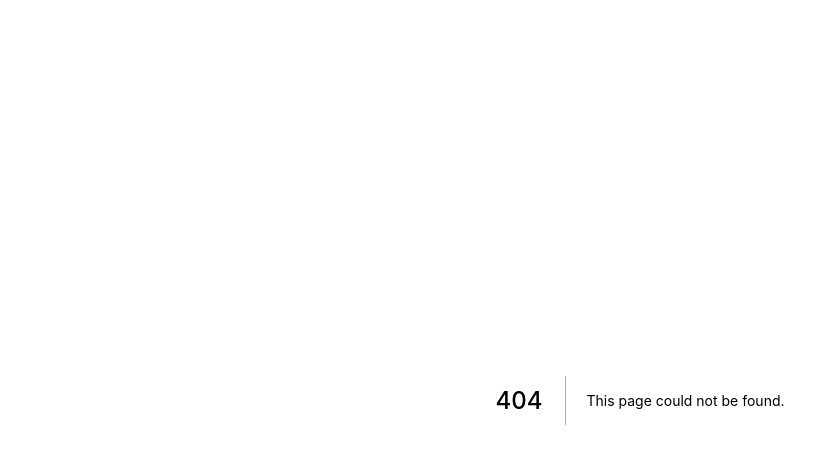
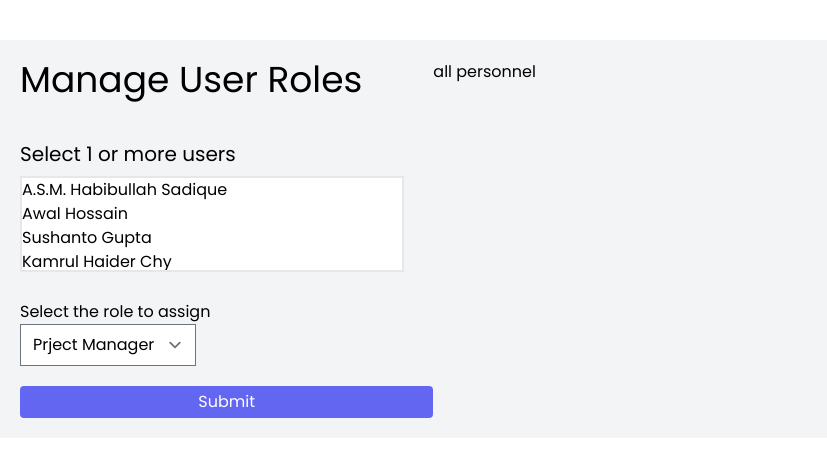
Before and after one commit to blooming-volcanoes/grab-bug-client, a Next.js app: page /dashboard/manageUserRoles in a window 1280 px wide. Before the commit this address had no page. Shown: the top 456 px of the page, without its empty margins (0-827 px from the left). Built offline with nearby package versions, Linux system fonts and the light colour scheme.

Commit message:
half of user role management page done

```diff
--- /dev/null
+++ b/src/components/Dashboard/ManageUserRoles/ManageUserRoles.js
@@ -0,0 +1,26 @@
+/* eslint-disable react/button-has-type */
+/* eslint-disable react/prop-types */
+/* eslint-disable react/function-component-definition */
+import React from "react";
+import AssignRoles from "./PageSpecifiComponents/AssignRoles";
+import HeadingText from "./PageSpecifiComponents/HeadingText";
+import SelectUsers from "./PageSpecifiComponents/SelectUsers";
+
+const ManageUserRoles = ({ users, roles }) => (
+    <div className="flex flex-row">
+        <div className="w-1/3">
+            <HeadingText />
+            <div>
+                <SelectUsers users={users} />
+                <AssignRoles roles={roles} />
+                <button className="w-full rounded bg-indigo-500 py-1 text-white">Submit</button>
+            </div>
+        </div>
+        <div className="w-2/3">
+            {/* All personnel */}
+            <div>all personnel</div>
+        </div>
+    </div>
+);
+
+export default ManageUserRoles;
--- /dev/null
+++ b/src/components/Dashboard/ManageUserRoles/PageSpecifiComponents/AssignRoles.js
@@ -0,0 +1,21 @@
+/* eslint-disable react/prop-types */
+import React, { useState } from "react";
+import SelectOption from "./SelectOption";
+import Text from "./Text";
+
+function AssignRoles({ roles }) {
+    const [selected, setSelected] = useState("");
+    const handleChange = (e) => {
+        setSelected(e.target.value);
+    };
+    return (
+        <div className="mb-5">
+            <Text>Select the role to assign</Text>
+            <select value={selected} onChange={handleChange}>
+                <SelectOption roles={roles} />
+            </select>
+        </div>
+    );
+}
+
+export default AssignRoles;
--- /dev/null
+++ b/src/components/Dashboard/ManageUserRoles/PageSpecifiComponents/HeadingText.js
@@ -0,0 +1,8 @@
+import React from "react";
+import Text from "./Text";
+
+function HeadingText() {
+    return <Text className="mb-10 text-4xl font-normal">Manage User Roles</Text>;
+}
+
+export default HeadingText;
--- /dev/null
+++ b/src/components/Dashboard/ManageUserRoles/PageSpecifiComponents/SelectOption.js
@@ -0,0 +1,16 @@
+/* eslint-disable react/prop-types */
+import React from "react";
+
+function SelectOption({ roles }) {
+    return (
+        <>
+            {roles.map((role) => (
+                <option value={role} key={role}>
+                    {role}
+                </option>
+            ))}
+        </>
+    );
+}
+
+export default SelectOption;
--- /dev/null
+++ b/src/components/Dashboard/ManageUserRoles/PageSpecifiComponents/SelectUsers.js
@@ -0,0 +1,17 @@
+/* eslint-disable react/prop-types */
+/* eslint-disable react/react-in-jsx-scope */
+import Text from "./Text";
+import Users from "./Users";
+
+function SelectUsers({ users }) {
+    return (
+        <div>
+            <Text className="mb-2 text-xl">Select 1 or more users</Text>
+            <div className="mb-7 max-h-24 max-w-sm overflow-y-auto border-2 bg-white">
+                <Users users={users} />
+            </div>
+        </div>
+    );
+}
+
+export default SelectUsers;
--- /dev/null
+++ b/src/components/Dashboard/ManageUserRoles/PageSpecifiComponents/Text.js
@@ -0,0 +1,8 @@
+/* eslint-disable react/prop-types */
+import React from "react";
+
+function Text({ children, className }) {
+    return <div className={className}>{children}</div>;
+}
+
+export default Text;
--- /dev/null
+++ b/src/components/Dashboard/ManageUserRoles/PageSpecifiComponents/Users.js
@@ -0,0 +1,17 @@
+/* eslint-disable react/prop-types */
+import React from "react";
+import Text from "./Text";
+
+function Users({ users }) {
+    return (
+        <div>
+            {users.map((user) => (
+                <Text key={user.id} className="cursor-pointer">
+                    {user.name}
+                </Text>
+            ))}
+        </div>
+    );
+}
+
+export default Users;
--- /dev/null
+++ b/src/pages/dashboard/manageUserRoles.js
@@ -0,0 +1,28 @@
+import ManageUserRoles from "components/Dashboard/ManageUserRoles/ManageUserRoles";
+import React from "react";
+
+const manageUserRoles = ({ users, roles }) => (
+    <div className="container mx-auto mt-10 bg-gray-100 p-5">
+        <ManageUserRoles users={users} roles={roles} />
+    </div>
+);
+
+export default manageUserRoles;
+
+export function getServerSideProps() {
+    const users = [
+        { id: 1, name: "A.S.M. Habibullah Sadique" },
+        { id: 2, name: "Awal Hossain" },
+        { id: 3, name: "Sushanto Gupta" },
+        { id: 4, name: "Kamrul Haider Chy" },
+        { id: 5, name: "Tajkier Haque Raiyan" },
+        { id: 6, name: "Mostafa Sujon" },
+    ];
+    const roles = ["Prject Manager", "Developer", "Submitter", "Designer", "Reviewer"];
+    return {
+        props: {
+            users,
+            roles,
+        },
+    };
+}
```
Also changed, not shown: src/mockData/users.js (added, +9 -0 lines), 1 other file (tests, documents, lock files or other folders).
